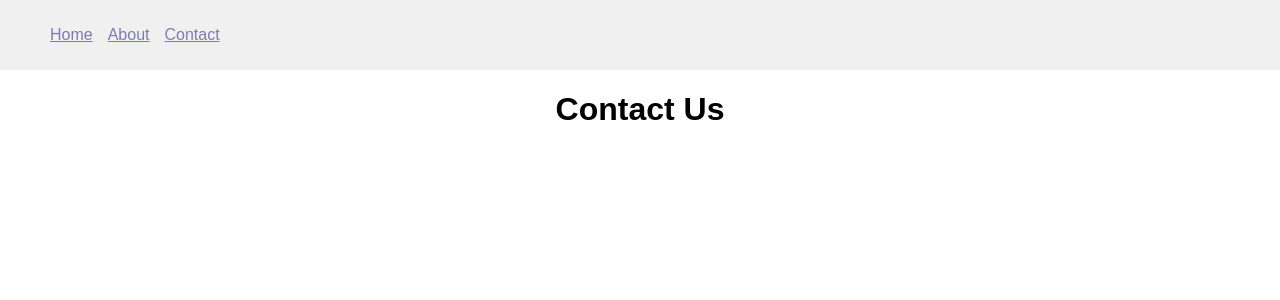
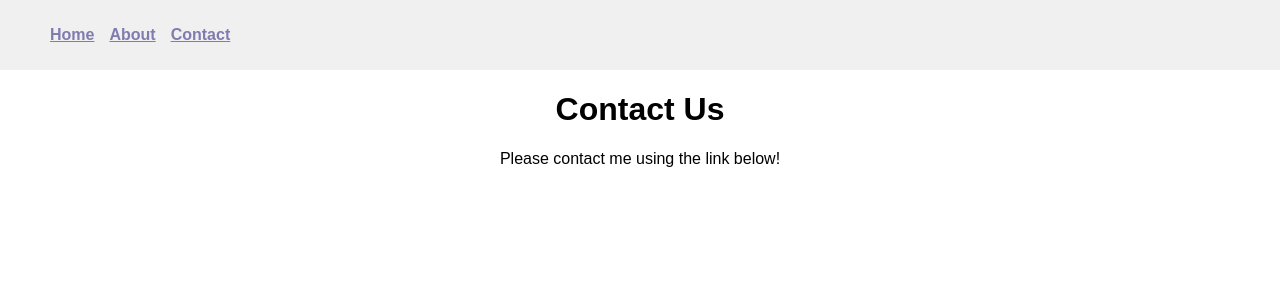
Before and after one commit to Mjgalle/Mjgalle-maria.gallegos.io, a React (Create React App) app: page /#/contact in a window 1280 px wide. Shown: the top 300 px of the page. Built offline with nearby package versions, Linux system fonts and the light colour scheme; a web font is replaced by a local one.

Commit message:
Adding a baseName to Router to fix it

```diff
--- a/src/App.js
+++ b/src/App.js
@@ -11,7 +11,7 @@ function App() {
   return (
     <ThemeProvider theme={theme}>
       <div className="App">
-        <Router>
+        <Router baseName="/Mjgalle-maria.gallegos.io">
           <Navbar />
 
           <Routes>
--- a/src/components/Contact/index.js
+++ b/src/components/Contact/index.js
@@ -1,5 +1,12 @@
 import React from "react";
 
-const Contact = () => <h1>Contact Us</h1>;
+const Contact = () => {
+  return (
+    <>
+      <h1>Contact Us</h1>
+      <p>Please contact me using the link below!</p>
+    </>
+  );
+};
 
 export default Contact;
--- a/src/components/Navbar/index.js
+++ b/src/components/Navbar/index.js
@@ -8,6 +8,7 @@ const StyledLinks = styled.ul`
     list-style: none;
     display: flex;
     gap: 15px;
+    font-weight: bold;
   `}
 `;
 
```
